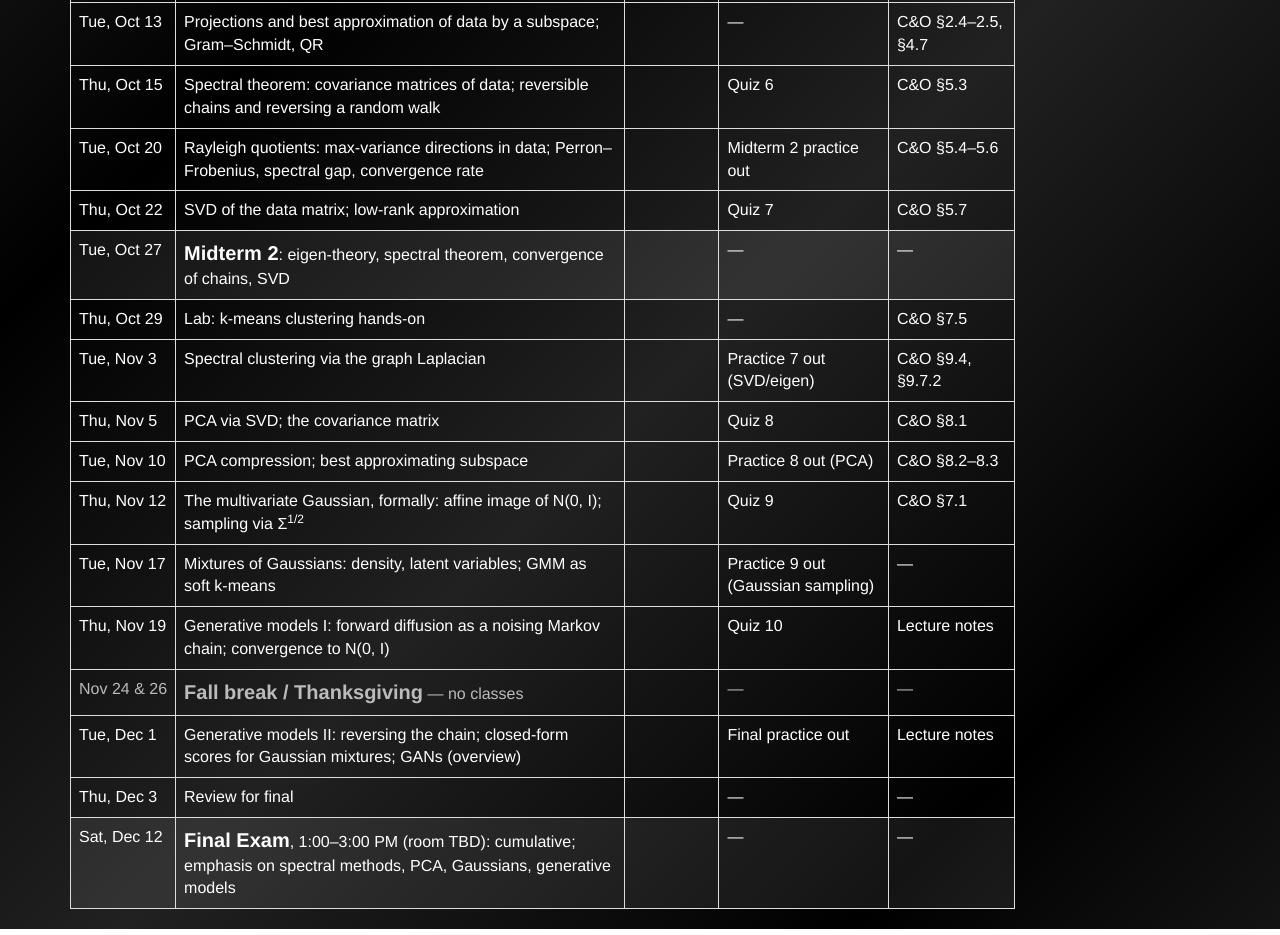
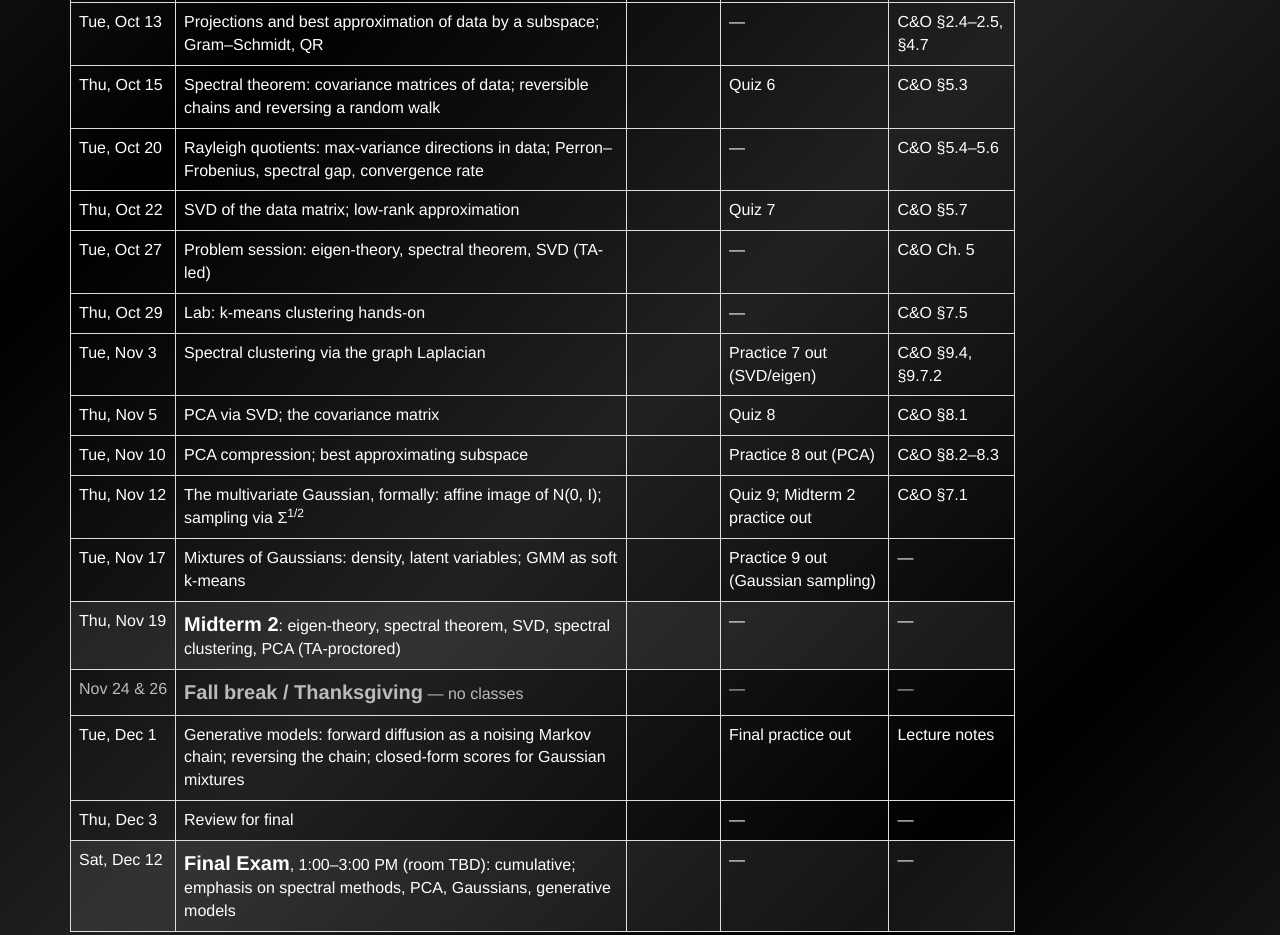
Before and after one commit to ZaytaM/zaytam.github.io, a plain HTML site: page ML2026.html in a window 1280 px wide. Shown: the part 1619-2554 px from the top of the page. Drawn offline with nearby package versions, Linux system fonts and the light colour scheme.

Commit message:
Move Midterm 2 to Thu Nov 19 (TA-proctored); Oct 27 becomes TA problem session

```diff
--- a/ML2026.html
+++ b/ML2026.html
@@ -212,7 +212,7 @@
             <td>Tue, Oct 20</td>
             <td>Rayleigh quotients: max-variance directions in data; Perron&ndash;Frobenius, spectral gap, convergence rate</td>
             <td></td>
-            <td>Midterm 2 practice out</td>
+            <td>&mdash;</td>
             <td>C&amp;O &sect;5.4&ndash;5.6</td>
           </tr>
           <tr>
@@ -222,12 +222,12 @@
             <td>Quiz 7</td>
             <td>C&amp;O &sect;5.7</td>
           </tr>
-          <tr class="exam">
+          <tr>
             <td>Tue, Oct 27</td>
-            <td><strong>Midterm 2</strong>: eigen-theory, spectral theorem, convergence of chains, SVD</td>
+            <td>Problem session: eigen-theory, spectral theorem, SVD (TA-led)</td>
             <td></td>
             <td>&mdash;</td>
-            <td>&mdash;</td>
+            <td>C&amp;O Ch. 5</td>
           </tr>
           <tr>
             <td>Thu, Oct 29</td>
@@ -261,7 +261,7 @@
             <td>Thu, Nov 12</td>
             <td>The multivariate Gaussian, formally: affine image of N(0, I); sampling via &Sigma;<sup>1/2</sup></td>
             <td></td>
-            <td>Quiz 9</td>
+            <td>Quiz 9; Midterm 2 practice out</td>
             <td>C&amp;O &sect;7.1</td>
           </tr>
           <tr>
@@ -271,12 +271,12 @@
             <td>Practice 9 out (Gaussian sampling)</td>
             <td>&mdash;</td>
           </tr>
-          <tr>
+          <tr class="exam">
             <td>Thu, Nov 19</td>
-            <td>Generative models I: forward diffusion as a noising Markov chain; convergence to N(0, I)</td>
+            <td><strong>Midterm 2</strong>: eigen-theory, spectral theorem, SVD, spectral clustering, PCA (TA-proctored)</td>
             <td></td>
-            <td>Quiz 10</td>
-            <td>Lecture notes</td>
+            <td>&mdash;</td>
+            <td>&mdash;</td>
           </tr>
           <tr class="break">
             <td>Nov 24 &amp; 26</td>
@@ -287,7 +287,7 @@
           </tr>
           <tr>
             <td>Tue, Dec 1</td>
-            <td>Generative models II: reversing the chain; closed-form scores for Gaussian mixtures; GANs (overview)</td>
+            <td>Generative models: forward diffusion as a noising Markov chain; reversing the chain; closed-form scores for Gaussian mixtures</td>
             <td></td>
             <td>Final practice out</td>
             <td>Lecture notes</td>
```
